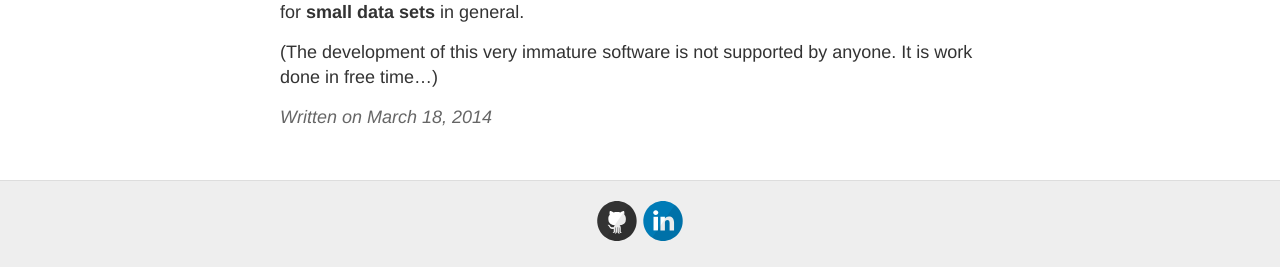
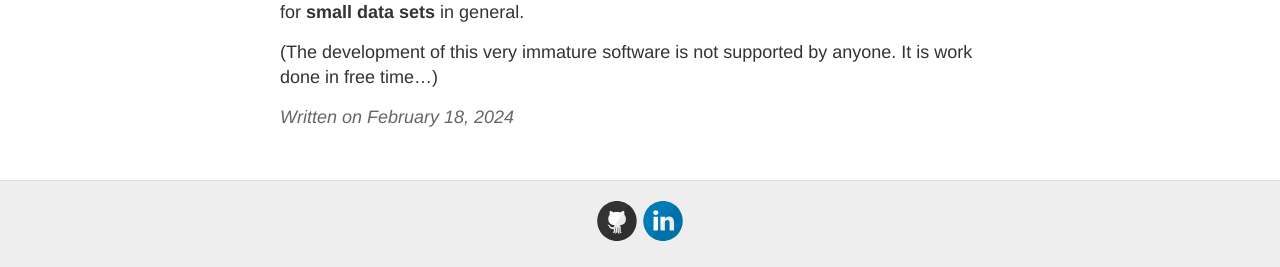
Before and after one commit to piodag/piodag.github.io, a Jekyll site: the page built from _posts/2014-3-18-bd1.md, in a window 1280 px wide and 900 px high, scrolled down 1583 px. Shown: the part 630-897 px from the top of the window. Built offline with Jekyll 4.4.1, drawn with Linux system fonts in a browser that asks for light colours.

Commit message:
Date coherence

```diff
--- a/_posts/2014-3-18-bd1.md
+++ b/_posts/2014-3-18-bd1.md
@@ -1,6 +1,7 @@
 ---
 layout: post
 title: "Bayesian Deming regression (with heteroscedastic error structure)"
+date: 2024-02-18 18:40:00
 ---
 
 ![Bayes Deming one]({{ site.baseurl }}/images/bd1/bdpPost2-2.png)
```
